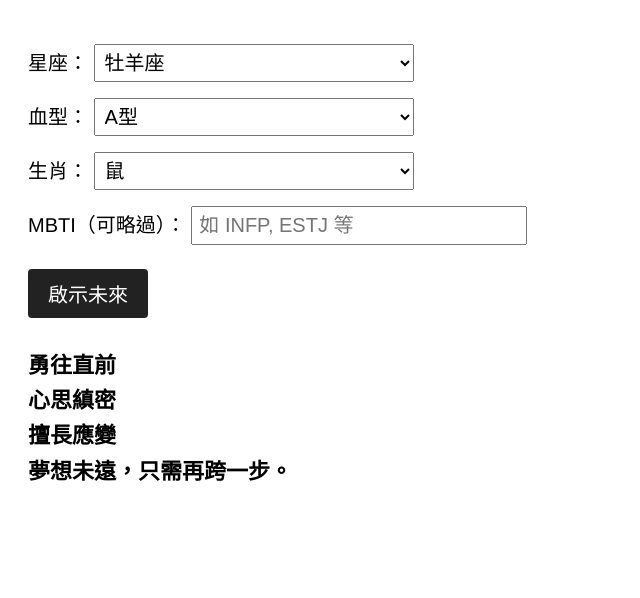
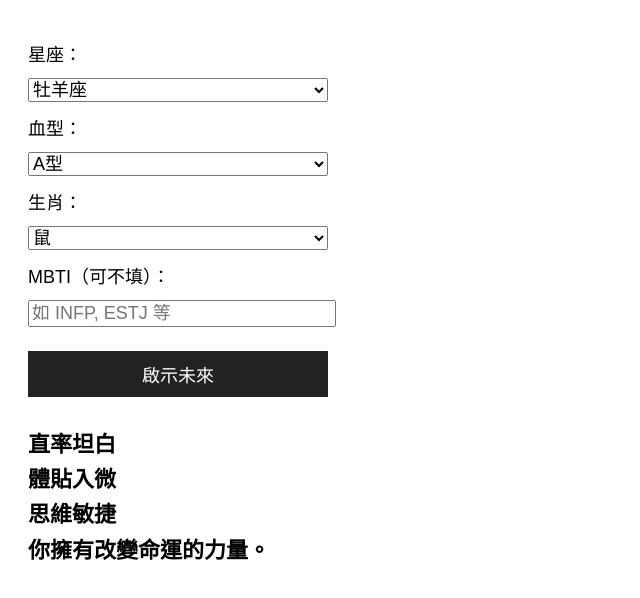
Before and after one commit to lanweiluan/makedreambesure, a plain HTML site: page index.html in a window 1280 px wide. Both pictures are taken after a click on the button "啟示未來". Shown: the whole page, without its empty margins (0-640 px from the left). Drawn offline with Linux system fonts and the light colour scheme.

Commit message:
Add files via upload

```diff
--- a/index.html
+++ b/index.html
@@ -2,52 +2,22 @@
 <!DOCTYPE html>
 <html lang="zh-TW">
 <head>
-  <meta charset="UTF-8" />
-  <meta name="viewport" content="width=device-width, initial-scale=1.0"/>
-  <title></title>
+<meta charset="UTF-8">
+<meta name="viewport" content="width=device-width, initial-scale=1.0">
 <style>
-    body {
-      font-family: "Helvetica Neue", sans-serif;
-      padding: 20px;
-      font-size: 20px;
-      background-color: #fff;
-      color: #000;
-    }
-    label {
-      display: block;
-      margin-top: 16px;
-    }
-    select, input[type=text] {
-      font-size: 20px;
-      padding: 6px;
-      width: 100%;
-      max-width: 320px;
-    }
-    button {
-      margin-top: 24px;
-      padding: 10px 20px;
-      font-size: 20px;
-      background-color: #222;
-      color: white;
-      border: none;
-      border-radius: 4px;
-      cursor: pointer;
-    }
-    #result {
-      margin-top: 30px;
-      font-size: 22px;
-      font-weight: bold;
-      line-height: 1.6;
-    }
+  body { font-family: sans-serif; padding: 20px; font-size: 20px; background: #fff; color: #000; }
+  label, select, input, button { display: block; margin-top: 12px; font-size: 18px; width: 100%; max-width: 300px; }
+  button { padding: 10px; margin-top: 24px; background: #222; color: #fff; border: none; cursor: pointer; }
+  #result { margin-top: 30px; font-size: 22px; line-height: 1.6; font-weight: bold; }
 </style>
 </head>
 <body>
+
 <label>星座：
   <select id="zodiac">
-      <option>牡羊座</option><option>金牛座</option><option>雙子座</option>
-      <option>巨蟹座</option><option>獅子座</option><option>處女座</option>
-      <option>天秤座</option><option>天蠍座</option><option>射手座</option>
-      <option>魔羯座</option><option>水瓶座</option><option>雙魚座</option>
+    <option>牡羊座</option><option>金牛座</option><option>雙子座</option><option>巨蟹座</option>
+    <option>獅子座</option><option>處女座</option><option>天秤座</option><option>天蠍座</option>
+    <option>射手座</option><option>魔羯座</option><option>水瓶座</option><option>雙魚座</option>
   </select>
 </label>
 
@@ -65,7 +35,7 @@
   </select>
 </label>
 
-  <label>MBTI（可略過）：
+<label>MBTI（可不填）：
   <input type="text" id="mbti" placeholder="如 INFP, ESTJ 等"/>
 </label>
 
@@ -74,60 +44,30 @@
 <div id="result"></div>
 
 <script>
-    const zodiacTraits = {
-      "牡羊座": ["勇往直前", "敢夢敢追", "堅毅果敢"],
-      "金牛座": ["腳踏實地", "守護承諾", "值得信賴"],
-      "雙子座": ["聰明機智", "多才多藝", "靈活多變"],
-      "巨蟹座": ["溫柔體貼", "善解人意", "情感豐沛"],
-      "獅子座": ["自信閃耀", "正義感強", "直率果敢"],
-      "處女座": ["細膩精準", "追求完美", "務實可靠"],
-      "天秤座": ["氣質優雅", "人緣極佳", "平衡能手"],
-      "天蠍座": ["堅定執著", "意志堅強", "神秘魅力"],
-      "射手座": ["樂觀豁達", "自由靈魂", "充滿理想"],
-      "魔羯座": ["腳踏實地", "堅持到底", "低調踏實"],
-      "水瓶座": ["思想前衛", "創意無限", "腦洞奇大"],
-      "雙魚座": ["富有想像", "感受力強", "擁抱夢想"]
+function random(arr) {
+  return arr[Math.floor(Math.random() * arr.length)];
+}
+
+// 僅放置測試資料，實際版本應含10條資料
+const zodiac = {
+  "牡羊座": ["勇往直前", "不懼挑戰", "活力充沛", "堅定信念", "積極樂觀", "熱血奔騰", "自信領先", "直率坦白", "冒險精神", "行動敏捷"],
+  "金牛座": ["穩健踏實", "堅持到底", "值得信賴", "內斂堅強", "溫和沉著", "注重細節", "不怕困難", "實事求是", "默默耕耘", "實力深厚"]
+  // 其他星座略
 };
 
-    const bloodTraits = {
-      "A型": ["踏實穩定", "心思縝密", "誠懇可靠"],
-      "B型": ["熱情開朗", "直率坦白", "開朗有趣"],
-      "O型": ["領袖氣質", "坦率大方", "能量十足"],
-      "AB型": ["理性聰慧", "沉著冷靜", "神秘豐富"]
+const blood = {
+  "A型": ["認真細膩", "責任感強", "重視秩序", "體貼入微", "自律嚴謹", "內向穩定", "做事謹慎", "耐性十足", "講求原則", "值得信任"]
+  // 其他血型略
 };
 
-    const animalTraits = {
-      "鼠": ["靈活反應", "口才出眾", "擅長應變"],
-      "牛": ["勤奮努力", "實事求是", "厚道可靠"],
-      "虎": ["充滿勇氣", "魅力十足", "果敢有為"],
-      "兔": ["溫和友善", "敏捷思考", "感性細膩"],
-      "龍": ["自信堅毅", "敢想敢衝", "充滿魅力"],
-      "蛇": ["冷靜理智", "氣質神秘", "行動審慎"],
-      "馬": ["積極樂觀", "自由奔放", "應變能力強"],
-      "羊": ["溫順體貼", "浪漫溫柔", "心境柔和"],
-      "猴": ["聰明伶俐", "善於溝通", "極具創意"],
-      "雞": ["果斷效率", "責任心強", "認真執著"],
-      "狗": ["忠誠可靠", "真誠熱情", "信念堅定"],
-      "豬": ["善良單純", "心地柔軟", "富有愛心"]
+const animal = {
+  "鼠": ["機敏靈活", "善於觀察", "思維敏捷", "反應快速", "精打細算", "靈巧周全", "機會掌握強", "適應力強", "觀察細膩", "執行力強"]
+  // 其他生肖略
 };
 
-    const mbtiTraits = {
-      "INTJ": ["策略思維", "深謀遠慮", "堅定目標"],
-      "INTP": ["思考縝密", "探索真理", "獨立深刻"],
-      "ENTJ": ["領導果斷", "企圖心強", "具說服力"],
-      "ENTP": ["靈感活躍", "能言善辯", "點子源源"],
-      "INFJ": ["理想堅定", "共感力強", "溫柔穩重"],
-      "INFP": ["浪漫善良", "擁抱夢想", "同理豐沛"],
-      "ENFJ": ["激勵人心", "真誠熱情", "領袖氣質"],
-      "ENFP": ["熱情洋溢", "創意無限", "樂觀自信"],
-      "ISTJ": ["踏實堅定", "責任心強", "值得信賴"],
-      "ISFJ": ["無私奉獻", "細心體貼", "溫和忠誠"],
-      "ESTJ": ["果斷有效", "秩序明確", "管理能力強"],
-      "ESFJ": ["親切樂觀", "關懷他人", "重視和諧"],
-      "ISTP": ["實作高手", "冷靜務實", "問題解決者"],
-      "ISFP": ["安靜溫柔", "藝術氣息", "善良溫暖"],
-      "ESTP": ["活力十足", "臨場反應佳", "喜歡挑戰"],
-      "ESFP": ["開朗快樂", "擅長表演", "熱愛生活"]
+const mbti = {
+  "INTP": ["理性獨立", "好奇心強", "思想深邃", "喜歡探索", "冷靜觀察", "邏輯推理", "獨特視角", "真理追求", "抽象思維", "原創力高"]
+  // 其他 MBTI 略
 };
 
 const endings = [
@@ -143,25 +83,20 @@
   "願你夢想照進現實。"
 ];
 
-    function randomPick(arr) {
-      return arr[Math.floor(Math.random() * arr.length)];
-    }
+function generate() {
+  const z = document.getElementById("zodiac").value;
+  const b = document.getElementById("blood").value;
+  const a = document.getElementById("animal").value;
+  const m = document.getElementById("mbti").value.toUpperCase();
 
-    function generate() {
-      const zodiac = document.getElementById("zodiac").value;
-      const blood = document.getElementById("blood").value;
-      const animal = document.getElementById("animal").value;
-      const mbti = document.getElementById("mbti").value.toUpperCase();
+  let result = [];
+  if (zodiac[z]) result.push(random(zodiac[z]));
+  if (blood[b]) result.push(random(blood[b]));
+  if (animal[a]) result.push(random(animal[a]));
+  if (mbti[m]) result.push(random(mbti[m]));
+  result.push(random(endings));
 
-      let output = [];
-      if (zodiacTraits[zodiac]) output.push(randomPick(zodiacTraits[zodiac]));
-      if (bloodTraits[blood]) output.push(randomPick(bloodTraits[blood]));
-      if (animalTraits[animal]) output.push(randomPick(animalTraits[animal]));
-      if (mbtiTraits[mbti]) output.push(randomPick(mbtiTraits[mbti]));
-
-      output.push(randomPick(endings));
-
-      document.getElementById("result").innerHTML = output.join("<br>");
+  document.getElementById("result").innerHTML = result.join("<br>");
 }
 </script>
 </body>
```
Lines whose indentation alone changed are shown as unchanged.
